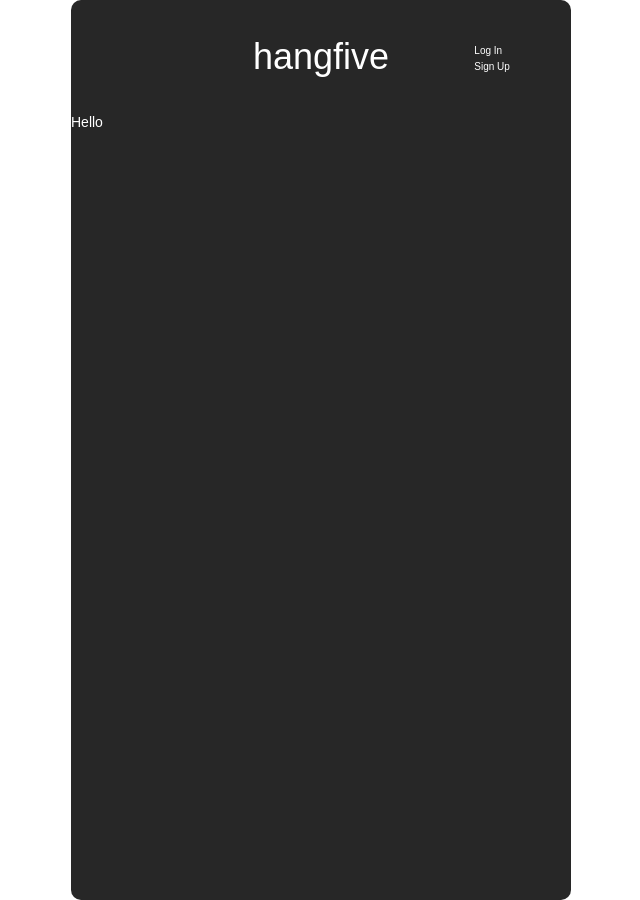
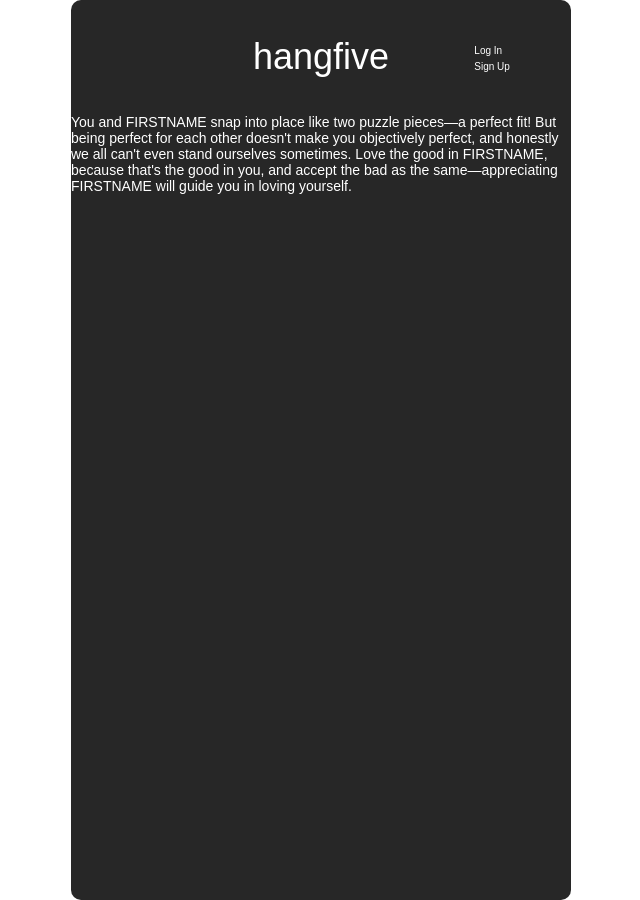
Before and after one commit to bluesnake0818/compat-test-front-end, a React (Create React App) app: page /showCompat in a window 1280 px wide. Shown: the whole page, without its empty margins (319-959 px from the left). Built offline with nearby package versions, Linux system fonts and the light colour scheme; no server answers.

Commit message:
make compatdata to show on CompatView

```diff
--- a/src/components/CompatView/CompatView.jsx
+++ b/src/components/CompatView/CompatView.jsx
@@ -1,12 +1,12 @@
 import './CompatView.css'
-import { CompatData } from './CompatData';
 import React, {useState} from 'react'
 
-function CompatView() {
+const CompatView = (props) => {
+  // const [current, setCurrent] = useState('rat')
 
   return(
     <>
-      Hello
+      {props.CompatData.rat.rat}
     </>
   )
 }
--- a/src/pages/ShowCompat/ShowCompat.jsx
+++ b/src/pages/ShowCompat/ShowCompat.jsx
@@ -2,11 +2,10 @@ import './ShowCompat.css'
 import CompatView from '../../components/CompatView/CompatView';
 import { CompatData } from '../../components/CompatView/CompatData';
 
-
 const ShowCompat = () => {
   return (
     <div className='showCompat'>
-      <CompatView />
+      <CompatView CompatData = {CompatData} />
     </div>
   )
 }
```
